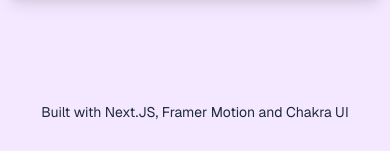
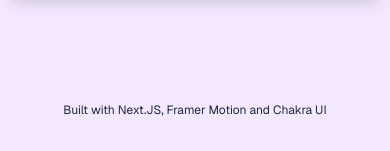
Before and after one commit to Owen-Allen/portfolio, a Next.js app: page / in a window 390 px wide. Shown: the part 2646-2797 px from the top of the page. Built offline with nearby package versions, Linux system fonts and the light colour scheme.

Commit message:
fixed it for mobile

```diff
--- a/components/footer.tsx
+++ b/components/footer.tsx
@@ -3,7 +3,7 @@
 
 export default function Footer() {
     return (
-        <p className='text-sm text-slate-800 p-8 flex flex-row justify-center'>
+        <p className='text-xs sm:text-sm text-slate-800 p-8 flex flex-row justify-center'>
             Built with
             <Link className="hover:text-black" href="https://nextjs.org/">
             &nbsp;Next.JS
```
